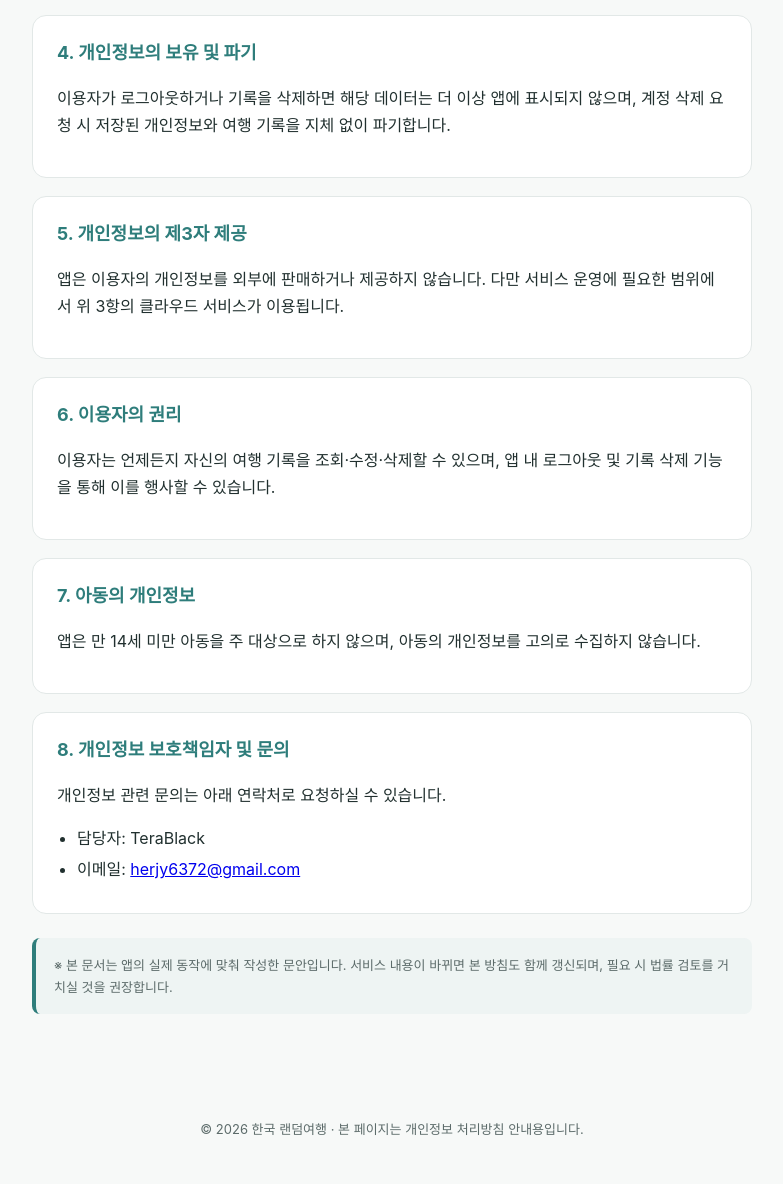
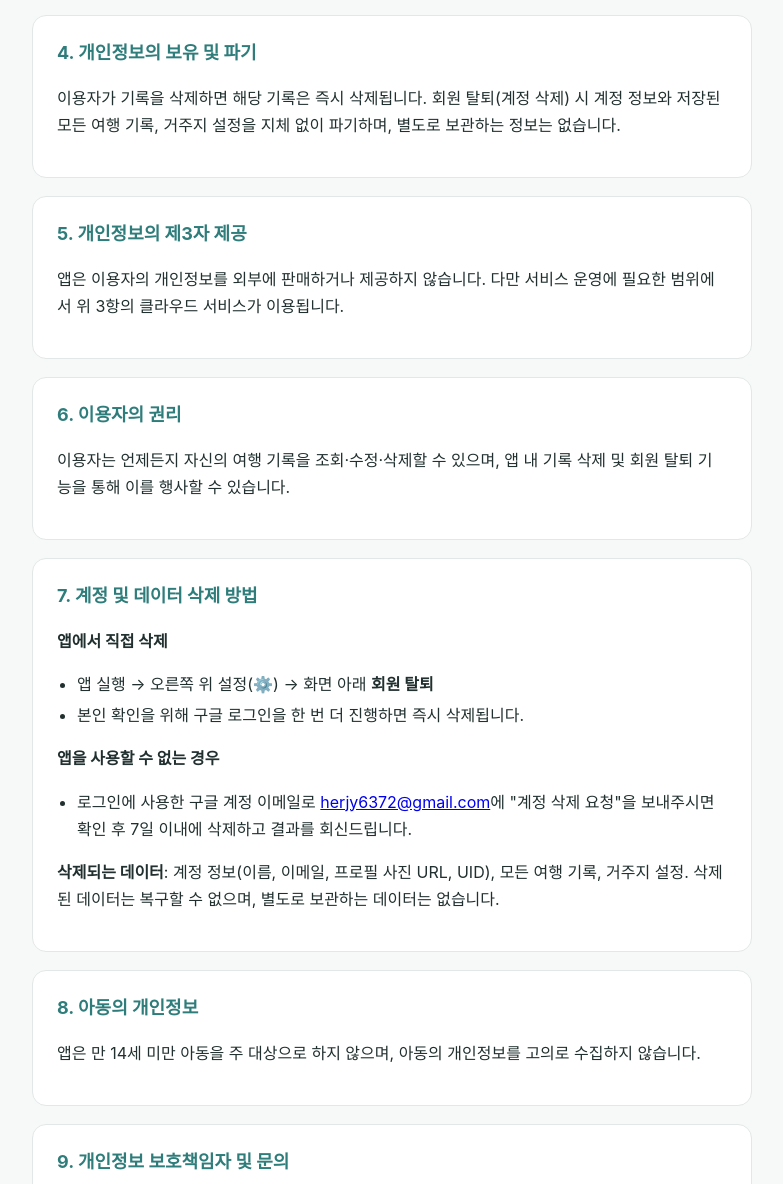
Before and after one commit to herjy6372/random-travel, a plain HTML site: page index.html in a window 1280 px wide. Shown: the part 1008-2192 px from the top of the page, without its empty margins (248-1031 px from the left). Drawn offline with Linux system fonts and the light colour scheme.

Commit message:
개인정보처리방침: 계정 및 데이터 삭제 방법 추가
Co-Authored-By: Claude Opus 5.5 <noreply@anthropic.com>

```diff
--- a/index.html
+++ b/index.html
@@ -80,7 +80,7 @@
   </header>
 
   <div class="wrap">
-    <p class="muted">시행일: 2026년 7월 12일</p>
+    <p class="muted">시행일: 2026년 7월 12일 · 최종 개정: 2026년 11월 22일</p>
 
     <p>
       「한국 랜덤여행」(이하 "앱")은 이용자의 개인정보를 소중히 여기며,
@@ -117,8 +117,9 @@
     <div class="card">
       <h2>4. 개인정보의 보유 및 파기</h2>
       <p>
-        이용자가 로그아웃하거나 기록을 삭제하면 해당 데이터는 더 이상 앱에 표시되지 않으며,
-        계정 삭제 요청 시 저장된 개인정보와 여행 기록을 지체 없이 파기합니다.
+        이용자가 기록을 삭제하면 해당 기록은 즉시 삭제됩니다.
+        회원 탈퇴(계정 삭제) 시 계정 정보와 저장된 모든 여행 기록, 거주지 설정을
+        지체 없이 파기하며, 별도로 보관하는 정보는 없습니다.
       </p>
     </div>
 
@@ -134,12 +135,29 @@
       <h2>6. 이용자의 권리</h2>
       <p>
         이용자는 언제든지 자신의 여행 기록을 조회·수정·삭제할 수 있으며,
-        앱 내 로그아웃 및 기록 삭제 기능을 통해 이를 행사할 수 있습니다.
+        앱 내 기록 삭제 및 회원 탈퇴 기능을 통해 이를 행사할 수 있습니다.
       </p>
     </div>
 
+    <div class="card" id="delete-account">
+      <h2>7. 계정 및 데이터 삭제 방법</h2>
+      <p><strong>앱에서 직접 삭제</strong></p>
+      <ul>
+        <li>앱 실행 → 오른쪽 위 설정(⚙️) → 화면 아래 <strong>회원 탈퇴</strong></li>
+        <li>본인 확인을 위해 구글 로그인을 한 번 더 진행하면 즉시 삭제됩니다.</li>
+      </ul>
+      <p><strong>앱을 사용할 수 없는 경우</strong></p>
+      <ul>
+        <li>로그인에 사용한 구글 계정 이메일로
+          <a href="mailto:herjy6372@gmail.com?subject=%5B%ED%95%9C%EA%B5%AD%20%EB%9E%9C%EB%8D%A4%EC%97%AC%ED%96%89%5D%20%EA%B3%84%EC%A0%95%20%EC%82%AD%EC%A0%9C%20%EC%9A%94%EC%B2%AD">herjy6372@gmail.com</a>에
+          "계정 삭제 요청"을 보내주시면 확인 후 7일 이내에 삭제하고 결과를 회신드립니다.</li>
+      </ul>
+      <p><strong>삭제되는 데이터</strong>: 계정 정보(이름, 이메일, 프로필 사진 URL, UID), 모든 여행 기록, 거주지 설정.
+        삭제된 데이터는 복구할 수 없으며, 별도로 보관하는 데이터는 없습니다.</p>
+    </div>
+
     <div class="card">
-      <h2>7. 아동의 개인정보</h2>
+      <h2>8. 아동의 개인정보</h2>
       <p>
         앱은 만 14세 미만 아동을 주 대상으로 하지 않으며, 아동의 개인정보를
         고의로 수집하지 않습니다.
@@ -147,7 +165,7 @@
     </div>
 
     <div class="card">
-      <h2>8. 개인정보 보호책임자 및 문의</h2>
+      <h2>9. 개인정보 보호책임자 및 문의</h2>
       <p>
         개인정보 관련 문의는 아래 연락처로 요청하실 수 있습니다.
       </p>
```
